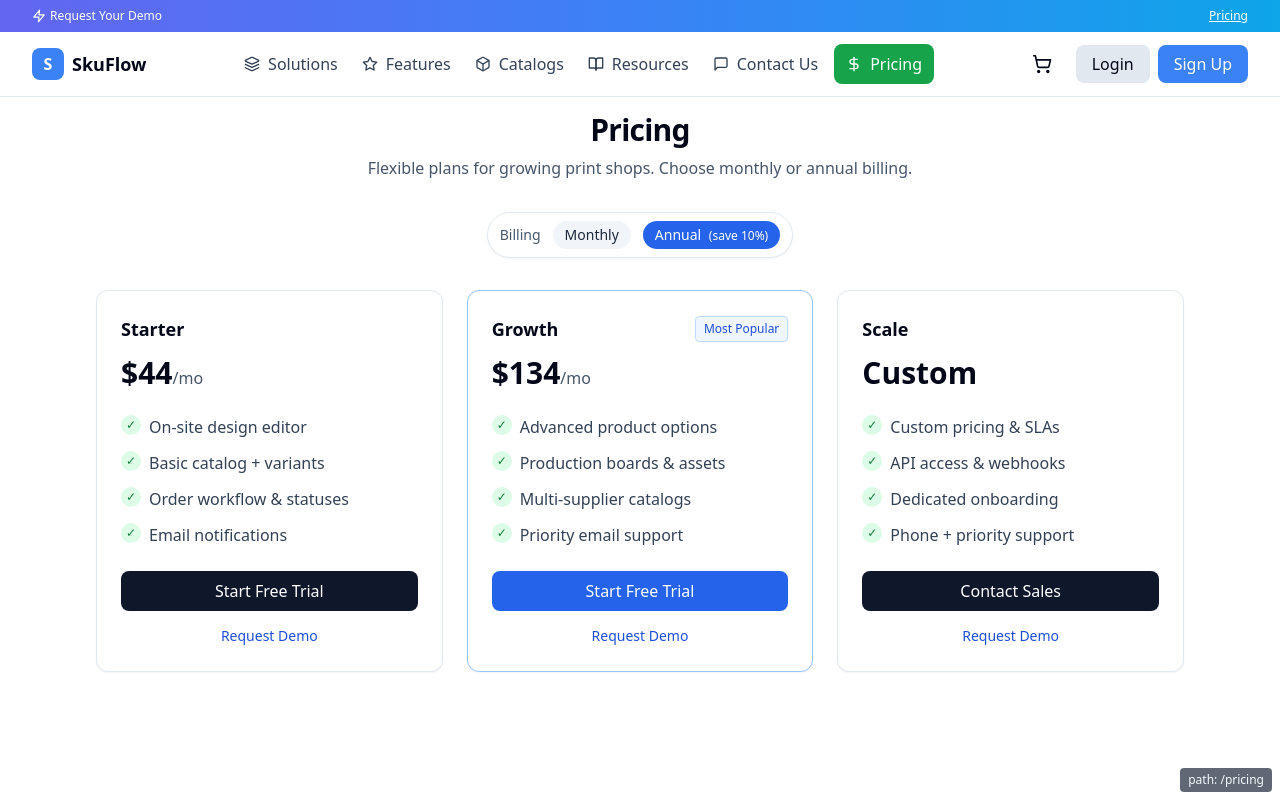
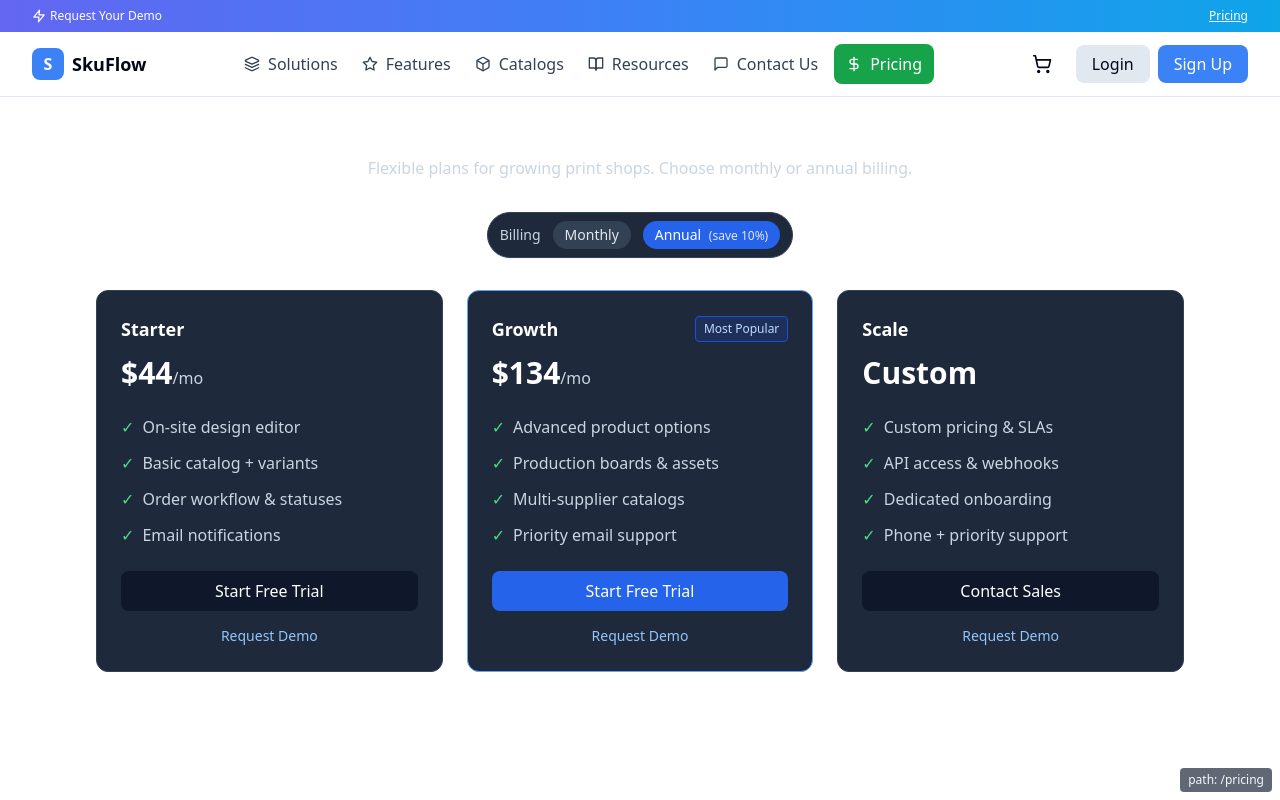
Before and after one commit to AustinRader123/-Users-austinrader-New1jan2925-print-saas-platform, a React (Vite) app in the folder frontend/: page /pricing in a window 1280 px wide. Built offline with nearby package versions, Linux system fonts and the light colour scheme; no server answers.

Commit message:
style(ui): align colors closer to existing dark theme across home + pricing

```diff
--- a/frontend/src/pages/HomePage.tsx
+++ b/frontend/src/pages/HomePage.tsx
@@ -2,14 +2,14 @@
 
 export default function HomePage() {
   return (
-    <div className="min-h-screen bg-gradient-to-b from-slate-50 to-white text-slate-900">
+    <div className="min-h-screen bg-gradient-to-b from-slate-900 to-slate-800 text-white">
       {/* Hero */}
       <div className="max-w-7xl mx-auto px-4 sm:px-6 lg:px-8 py-24">
         <div className="text-center">
           <h1 className="text-4xl sm:text-5xl font-extrabold mb-6 tracking-tight">
             Design. Produce. Deliver.
           </h1>
-          <p className="text-lg text-slate-600 max-w-3xl mx-auto">
+          <p className="text-lg text-slate-300 max-w-3xl mx-auto">
             SkuFlow is a modern platform for custom product commerce — from on-site
             design to production and fulfillment.
           </p>
@@ -20,38 +20,38 @@
       <div className="px-4 sm:px-6 lg:px-8 pb-20">
         <div className="max-w-7xl mx-auto">
           <div className="mb-8 text-center">
-            <a href="/designs" className="inline-block bg-blue-600 hover:bg-blue-700 text-white px-6 py-3 rounded-lg font-medium shadow-sm">
+            <a href="/designs" className="inline-block bg-blue-600 hover:bg-blue-700 text-white px-6 py-3 rounded-lg font-medium">
               Start Designing
             </a>
           </div>
           <div className="grid md:grid-cols-3 gap-8 mt-6">
-            <div className="rounded-xl bg-white border border-slate-200 p-8 text-center hover:shadow-md transition-shadow">
-              <div className="flex items-center justify-center w-12 h-12 rounded-xl bg-blue-50 text-blue-600 mx-auto mb-4">
+            <div className="rounded-xl bg-slate-800 border border-slate-700 p-8 text-center hover:bg-slate-700 hover:border-slate-600 transition-colors">
+              <div className="flex items-center justify-center w-12 h-12 rounded-xl bg-blue-100 text-blue-700 mx-auto mb-4">
                 {/* design icon */}
                 <svg xmlns="http://www.w3.org/2000/svg" viewBox="0 0 24 24" fill="currentColor" className="w-6 h-6">
                   <path d="M4 4h16v2H4zM4 9h16v2H4zM4 14h16v2H4zM4 19h16v2H4z" />
                 </svg>
               </div>
               <h3 className="text-xl font-semibold mb-2">Design Products</h3>
-              <p className="text-slate-600">Create stunning custom designs with an intuitive on-site editor.</p>
+              <p className="text-slate-300">Create stunning custom designs with an intuitive on-site editor.</p>
             </div>
-            <div className="rounded-xl bg-white border border-slate-200 p-8 text-center hover:shadow-md transition-shadow">
-              <div className="flex items-center justify-center w-12 h-12 rounded-xl bg-indigo-50 text-indigo-600 mx-auto mb-4">
+            <div className="rounded-xl bg-slate-800 border border-slate-700 p-8 text-center hover:bg-slate-700 hover:border-slate-600 transition-colors">
+              <div className="flex items-center justify-center w-12 h-12 rounded-xl bg-indigo-100 text-indigo-700 mx-auto mb-4">
                 <svg xmlns="http://www.w3.org/2000/svg" viewBox="0 0 24 24" fill="currentColor" className="w-6 h-6">
                   <path d="M12 2l7 4-7 4-7-4 7-4zm0 10l7 4-7 4-7-4 7-4z" />
                 </svg>
               </div>
               <h3 className="text-xl font-semibold mb-2">Browse Catalog</h3>
-              <p className="text-slate-600">Explore supplier catalogs with rich variant data and imagery.</p>
+              <p className="text-slate-300">Explore supplier catalogs with rich variant data and imagery.</p>
             </div>
-            <div className="rounded-xl bg-white border border-slate-200 p-8 text-center hover:shadow-md transition-shadow">
-              <div className="flex items-center justify-center w-12 h-12 rounded-xl bg-rose-50 text-rose-600 mx-auto mb-4">
+            <div className="rounded-xl bg-slate-800 border border-slate-700 p-8 text-center hover:bg-slate-700 hover:border-slate-600 transition-colors">
+              <div className="flex items-center justify-center w-12 h-12 rounded-xl bg-rose-100 text-rose-700 mx-auto mb-4">
                 <svg xmlns="http://www.w3.org/2000/svg" viewBox="0 0 24 24" fill="currentColor" className="w-6 h-6">
                   <path d="M6 2h12v4H6zM4 8h16v2H4zM4 12h16v8H4z" />
                 </svg>
               </div>
               <h3 className="text-xl font-semibold mb-2">Manage Orders</h3>
-              <p className="text-slate-600">Track production with clear job states and downloadable assets.</p>
+              <p className="text-slate-300">Track production with clear job states and downloadable assets.</p>
             </div>
           </div>
         </div>
--- a/frontend/src/pages/PricingPage.tsx
+++ b/frontend/src/pages/PricingPage.tsx
@@ -46,26 +46,26 @@
   return (
     <div className="max-w-6xl mx-auto px-4 sm:px-6 lg:px-8 py-12">
       <div className="text-center mb-8">
-        <h1 className="text-3xl font-bold tracking-tight">Pricing</h1>
-        <p className="text-slate-600 mt-2">Flexible plans for growing print shops. Choose monthly or annual billing.</p>
+        <h1 className="text-3xl font-bold tracking-tight text-white">Pricing</h1>
+        <p className="text-slate-300 mt-2">Flexible plans for growing print shops. Choose monthly or annual billing.</p>
       </div>
 
       <div className="flex items-center justify-center mb-8">
-        <div className="inline-flex items-center gap-3 rounded-full border border-slate-200 bg-white px-3 py-2 shadow-sm">
-          <span className="text-sm text-slate-600">Billing</span>
+        <div className="inline-flex items-center gap-3 rounded-full border border-slate-700 bg-slate-800 px-3 py-2 shadow-sm">
+          <span className="text-sm text-slate-300">Billing</span>
           <button
             aria-pressed={!annual}
             onClick={() => setAnnual(false)}
-            className={`${!annual ? 'bg-blue-600 text-white' : 'bg-slate-100 text-slate-800'} text-sm px-3 py-1 rounded-full`}
+            className={`${!annual ? 'bg-blue-600 text-white' : 'bg-slate-700 text-slate-200'} text-sm px-3 py-1 rounded-full`}
           >
             Monthly
           </button>
           <button
             aria-pressed={annual}
             onClick={() => setAnnual(true)}
-            className={`${annual ? 'bg-blue-600 text-white' : 'bg-slate-100 text-slate-800'} text-sm px-3 py-1 rounded-full`}
+            className={`${annual ? 'bg-blue-600 text-white' : 'bg-slate-700 text-slate-200'} text-sm px-3 py-1 rounded-full`}
           >
-            Annual <span className="ml-1 text-xs">(save 10%)</span>
+            Annual <span className="ml-1 text-xs text-slate-200">(save 10%)</span>
           </button>
         </div>
       </div>
@@ -76,27 +76,27 @@
           return (
             <div
               key={t.name}
-              className={`rounded-xl border ${t.highlight ? 'border-blue-300' : 'border-slate-200'} bg-white p-6 shadow-sm hover:shadow-md transition-shadow`}
+              className={`rounded-xl border ${t.highlight ? 'border-blue-400' : 'border-slate-700'} bg-slate-800 p-6 hover:bg-slate-700 transition-colors`}
             >
               <div className="flex items-center justify-between">
-                <div className="text-lg font-semibold">{t.name}</div>
+                <div className="text-lg font-semibold text-white">{t.name}</div>
                 {t.highlight && (
-                  <span className="text-xs font-medium text-blue-700 bg-blue-50 border border-blue-200 px-2 py-1 rounded">Most Popular</span>
+                  <span className="text-xs font-medium text-blue-200 bg-blue-900/40 border border-blue-700 px-2 py-1 rounded">Most Popular</span>
                 )}
               </div>
               <div className="mt-3">
                 {price !== null ? (
-                  <div className="text-3xl font-bold">${price}<span className="text-base font-medium text-slate-600">/mo</span></div>
+                  <div className="text-3xl font-bold text-white">${price}<span className="text-base font-medium text-slate-300">/mo</span></div>
                 ) : (
-                  <div className="text-3xl font-bold">Custom</div>
+                  <div className="text-3xl font-bold text-white">Custom</div>
                 )}
               </div>
 
-              <ul className="mt-6 space-y-3 text-slate-700">
+              <ul className="mt-6 space-y-3">
                 {t.features.map((f) => (
                   <li key={f} className="flex items-start gap-2">
-                    <span className="inline-flex w-5 h-5 items-center justify-center rounded-full bg-green-100 text-green-700 text-xs">✓</span>
-                    <span>{f}</span>
+                    <span className="text-green-400">✓</span>
+                    <span className="text-slate-300">{f}</span>
                   </li>
                 ))}
               </ul>
@@ -109,7 +109,7 @@
               </a>
 
               <div className="mt-3 text-center">
-                <a href="/contact" className="text-sm text-blue-700 hover:text-blue-800">Request Demo</a>
+                <a href="/contact" className="text-sm text-blue-300 hover:text-blue-200">Request Demo</a>
               </div>
             </div>
           );
```
